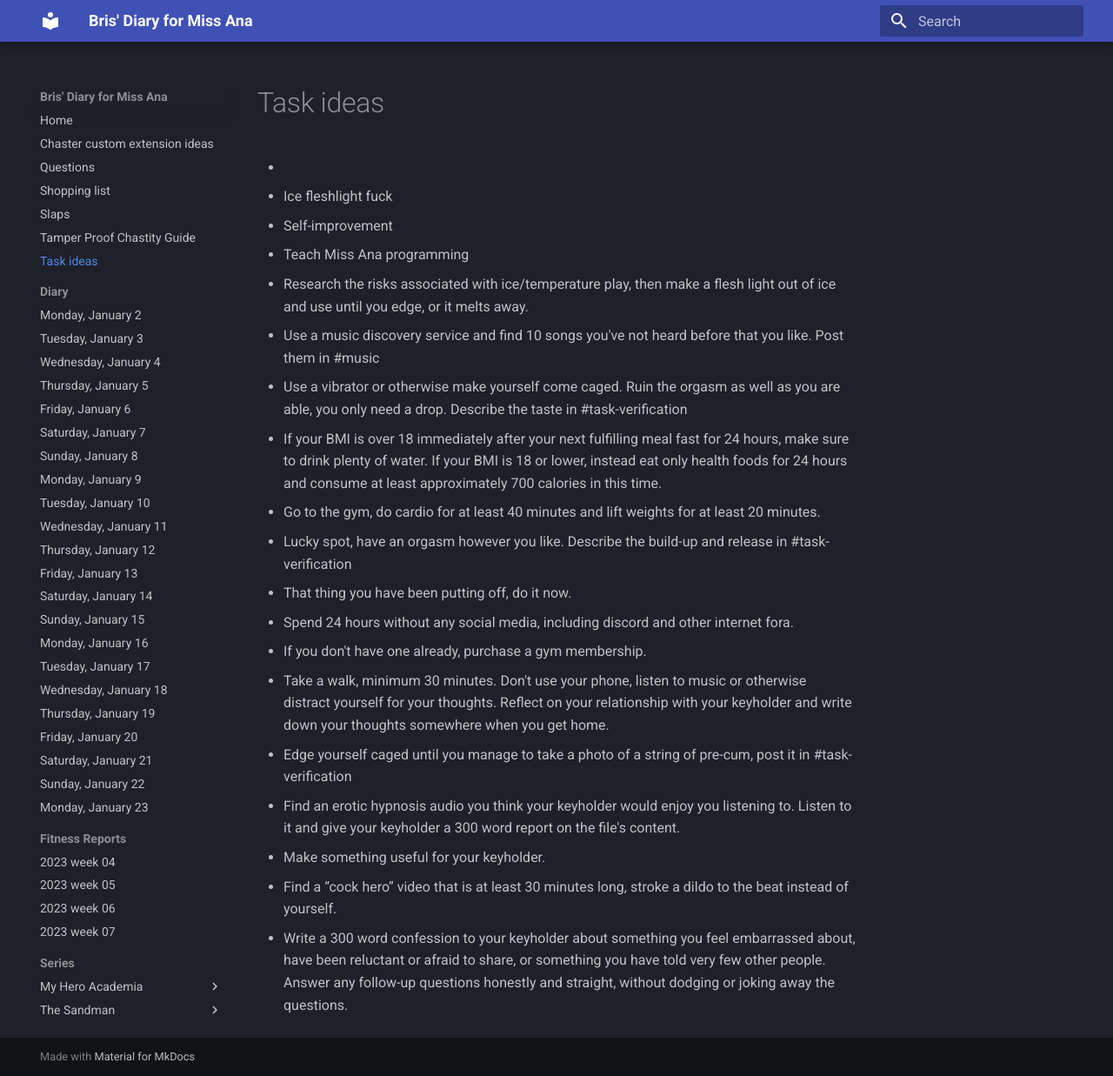
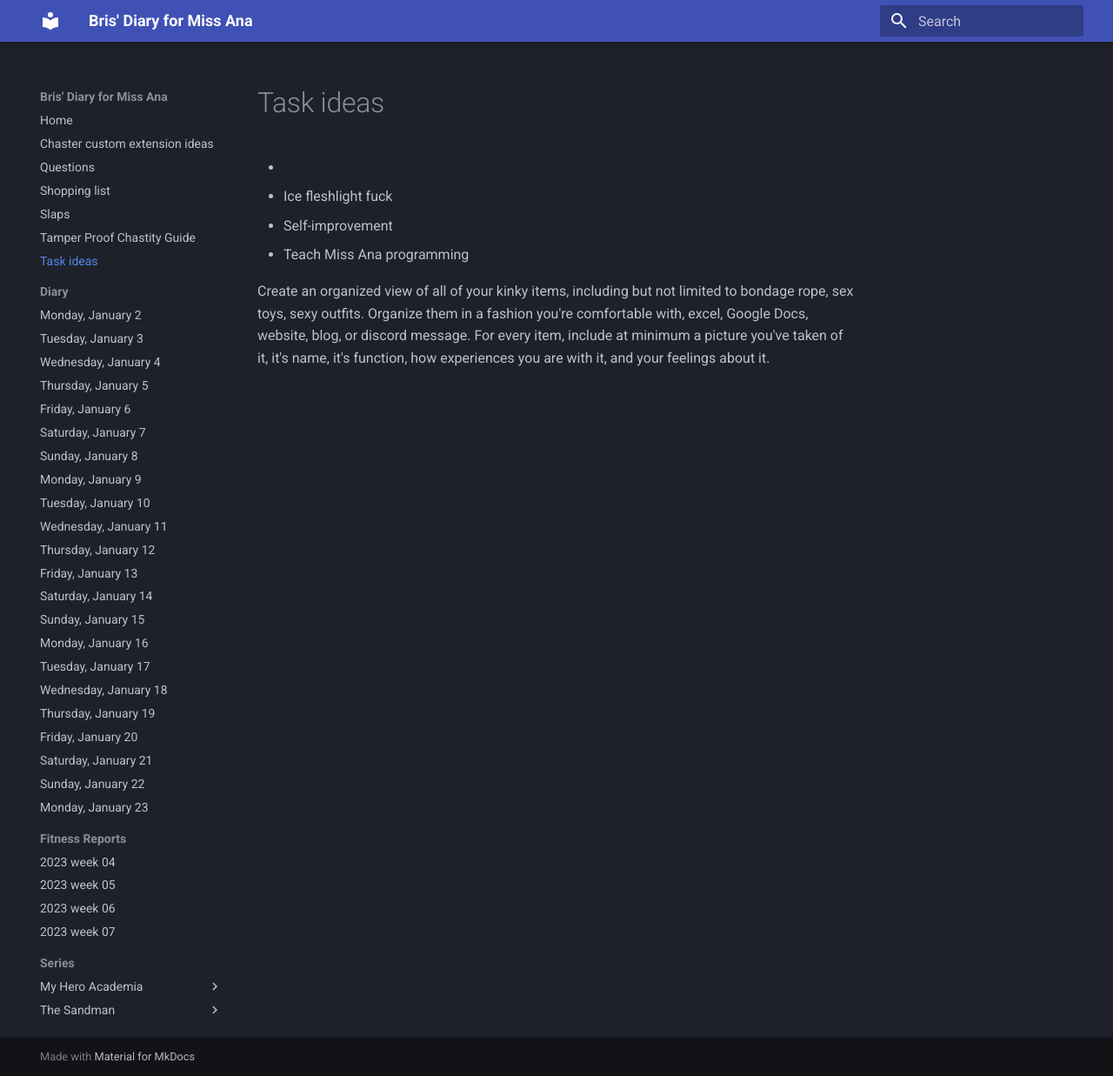
Before and after one commit to bris00/DFMA, an MkDocs documentation site: the page built from diary/Task ideas.md, in a window 1280 px wide and 1237 px high. Shown: the whole window at 87% size. Built offline with MkDocs 1.6.1 and Material for MkDocs 9.7.7, drawn with Linux system fonts in a browser that asks for light colours.

Commit message:
vault backup: 2023-02-21 22:57:01
Affected files:
diary/Task ideas.md

```diff
--- a/diary/Task ideas.md
+++ b/diary/Task ideas.md
@@ -5,18 +5,4 @@
 
 
 
-* Research the risks associated with ice/temperature play, then make a flesh light out of ice and use until you edge, or it melts away.
-* Use a music discovery service and find 10 songs you've not heard before that you like. Post them in #music
-* Use a vibrator or otherwise make yourself come caged. Ruin the orgasm as well as you are able, you only need a drop. Describe the taste in #task-verification
-* If your BMI is over 18 immediately after your next fulfilling meal fast for 24 hours, make sure to drink plenty of water. If your BMI is 18 or lower, instead eat only health foods for 24 hours and consume at least approximately 700 calories in this time.
-* Go to the gym, do cardio for at least 40 minutes and lift weights for at least 20 minutes.
-* Lucky spot, have an orgasm however you like. Describe the build-up and release in #task-verification
-* That thing you have been putting off, do it now.
-* Spend 24 hours without any social media, including discord and other internet fora.
-* If you don't have one already, purchase a gym membership.
-* Take a walk, minimum 30 minutes. Don't use your phone, listen to music or otherwise distract yourself for your thoughts. Reflect on your relationship with your keyholder and write down your thoughts somewhere when you get home.
-* Edge yourself caged until you manage to take a photo of a string of pre-cum, post it in #task-verification
-* Find an erotic hypnosis audio you think your keyholder would enjoy you listening to. Listen to it and give your keyholder a 300 word report on the file's content.
-* Make something useful for your keyholder.
-* Find a “cock hero” video that is at least 30 minutes long, stroke a dildo to the beat instead of yourself.
-* Write a 300 word confession to your keyholder about something you feel embarrassed about, have been reluctant or afraid to share, or something you have told very few other people. Answer any follow-up questions honestly and straight, without dodging or joking away the questions.
+Create an organized view of all of your kinky items, including but not limited to bondage rope, sex toys, sexy outfits. Organize them in a fashion you're comfortable with, excel, Google Docs, website, blog, or discord message. For every item, include at minimum a picture you've taken of it, it's name, it's function, how experiences you are with it, and your feelings about it.
```
